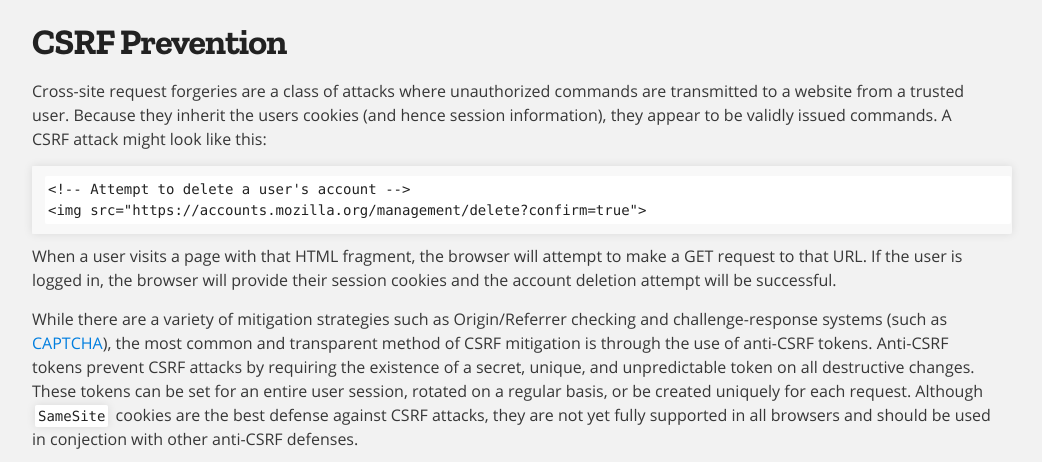
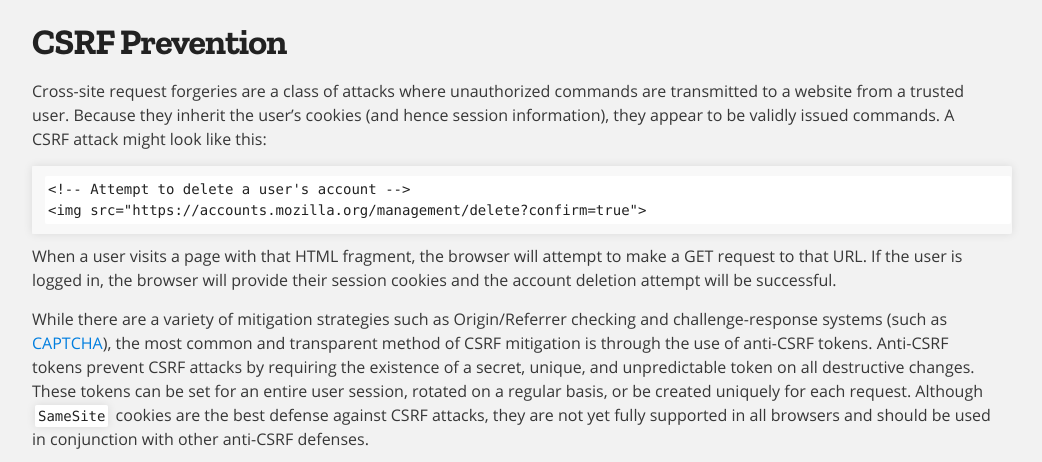
Before and after one commit to mozilla/infosec.mozilla.org, a Jekyll site: the page built from docs/guidelines/web_security.md, in a window 1280 px wide and 900 px high, scrolled down 11773 px, cut to the strip 180-642 px from the top of the window. Shown: the whole strip, without its empty margins (128-1170 px from the left). Built offline with Jekyll 4.4.1, drawn with Linux system fonts in a browser that asks for light colours; the repository's description, which GitHub fills in, is left out; part of the change alters nothing that is shown; some of the changed text lies outside the part shown.

Commit message:
Fixed a few typos.

````diff
--- a/docs/guidelines/web_security.md
+++ b/docs/guidelines/web_security.md
@@ -334,14 +334,14 @@ server {
 
 [Maximum risk](/guidelines/risk/standard_levels#standard-risk-levels-definition-and-nomenclature) sites must enable the use of HTTP Public Key Pinning (HPKP). HPKP instructs a user agent to bind a site to specific root certificate authority, intermediate certificate authority, or end-entity public key. This prevents certificate authorities from issuing unauthorized certificates for a given domain that would nevertheless be trusted by the browsers. These fradulent certificates would allow an active attacker to MitM and impersonate a website, intercepting credentials and other sensitive data.
 
-Due to the risk of knocking yourself off the internet, HPKP must be implemented with extreme care. This includes having backup key pins, testing on a non-production domain, testing with `Public-Key-Pins-Report-Only` and then finally doing initial testing with a very short-lived `max-age` directive. Because of the risk of creating a self-denial-of-service and the very low risk of a fraudulent certificate being issued, it is <em>not recommended</em> for the majority websites to implement HPKP.
+Due to the risk of knocking yourself off the internet, HPKP must be implemented with extreme care. This includes having backup key pins, testing on a non-production domain, testing with `Public-Key-Pins-Report-Only` and then finally doing initial testing with a very short-lived `max-age` directive. Because of the risk of creating a self-denial-of-service and the very low risk of a fraudulent certificate being issued, it is <em>not recommended</em> for the majority of websites to implement HPKP.
 
 ### Directives
 
 - `max-age:` number of seconds the user agent will enforce the key pins and require a site to use a cert that satisfies them
 - `includeSubDomains:` whether user agents should pin all subdomains to the same pins
 
-Unlike with HSTS, what to set `max-age` is highly individualized to a given site. A longer value is more secure, but screwing up your key pins will result in your site being unavailable for a longer period of time. Recommended values fall between 15 and 120 days.
+Unlike with HSTS, what to set for `max-age` is highly individualized to a given site. A longer value is more secure, but screwing up your key pins will result in your site being unavailable for a longer period of time. Recommended values fall between 15 and 120 days.
 
 ### Examples
 
@@ -519,7 +519,7 @@ All cookies should be created such that their access is as limited as possible.
 
 ## Directives
 
-- Name: Cookie names may be either be prepended with either `__Secure-` or `__Host-` to prevent cookies from being overwritten by insecure sources
+- Name: Cookie names may be prepended with either `__Secure-` or `__Host-` to prevent cookies from being overwritten by insecure sources
   - Use `__Host-` for all cookies needed only on a specific domain (no subdomains) where `Path` is set to `/`
   - Use `__Secure-` for all other cookies sent from secure origins (such as HTTPS)
 - `Secure`: All cookies must be set with the `Secure` flag, indicating that they should only be sent over HTTPS
@@ -618,7 +618,7 @@ Access-Control-Allow-Origin: https://random-dashboard.mozilla.org
 
 # CSRF Prevention
 
-Cross-site request forgeries are a class of attacks where unauthorized commands are transmitted to a website from a trusted user. Because they inherit the users cookies (and hence session information), they appear to be validly issued commands. A CSRF attack might look like this:
+Cross-site request forgeries are a class of attacks where unauthorized commands are transmitted to a website from a trusted user. Because they inherit the user's cookies (and hence session information), they appear to be validly issued commands. A CSRF attack might look like this:
 
 ```
 <!-- Attempt to delete a user's account -->
@@ -627,7 +627,7 @@ Cross-site request forgeries are a class of attacks where unauthorized commands
 
 When a user visits a page with that HTML fragment, the browser will attempt to make a GET request to that URL. If the user is logged in, the browser will provide their session cookies and the account deletion attempt will be successful.
 
-While there are a variety of mitigation strategies such as Origin/Referrer checking and challenge-response systems (such as [CAPTCHA](https://en.wikipedia.org/wiki/CAPTCHA)), the most common and transparent method of CSRF mitigation is through the use of anti-CSRF tokens. Anti-CSRF tokens prevent CSRF attacks by requiring the existence of a secret, unique, and unpredictable token on all destructive changes. These tokens can be set for an entire user session, rotated on a regular basis, or be created uniquely for each request. Although [`SameSite`](#Cookies) cookies are the best defense against CSRF attacks, they are not yet fully supported in all browsers and should be used in conjection with other anti-CSRF defenses.
+While there are a variety of mitigation strategies such as Origin/Referrer checking and challenge-response systems (such as [CAPTCHA](https://en.wikipedia.org/wiki/CAPTCHA)), the most common and transparent method of CSRF mitigation is through the use of anti-CSRF tokens. Anti-CSRF tokens prevent CSRF attacks by requiring the existence of a secret, unique, and unpredictable token on all destructive changes. These tokens can be set for an entire user session, rotated on a regular basis, or be created uniquely for each request. Although [`SameSite`](#Cookies) cookies are the best defense against CSRF attacks, they are not yet fully supported in all browsers and should be used in conjunction with other anti-CSRF defenses.
 
 ## Examples
 
@@ -808,7 +808,7 @@ Sites that require the ability to be iframed must use either Content Security Po
 
 ## Directives
 
-- `DENY`: disallow allow attempts to iframe site (recommended)
+- `DENY`: disallow all attempts to iframe the site (recommended)
 - `SAMEORIGIN`: allow the site to iframe itself
 - `ALLOW-FROM `<em>`uri`</em>: deprecated; instead use CSP's `frame-ancestors` directive
 
````
